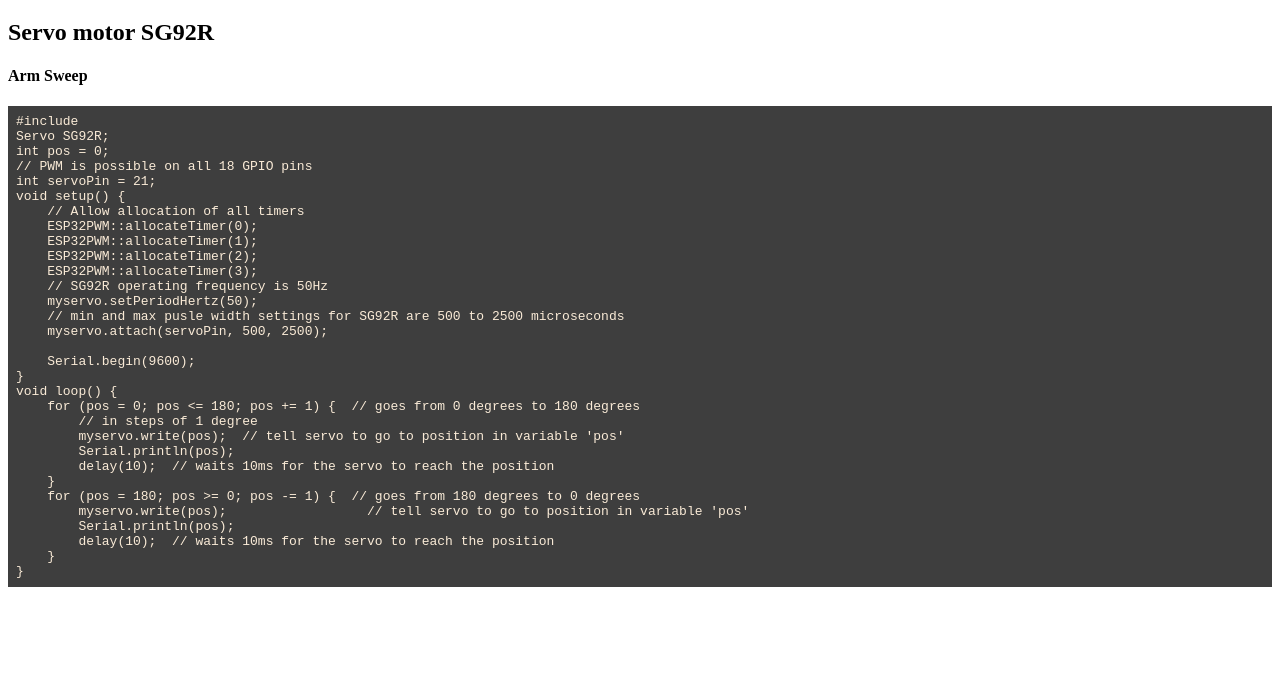
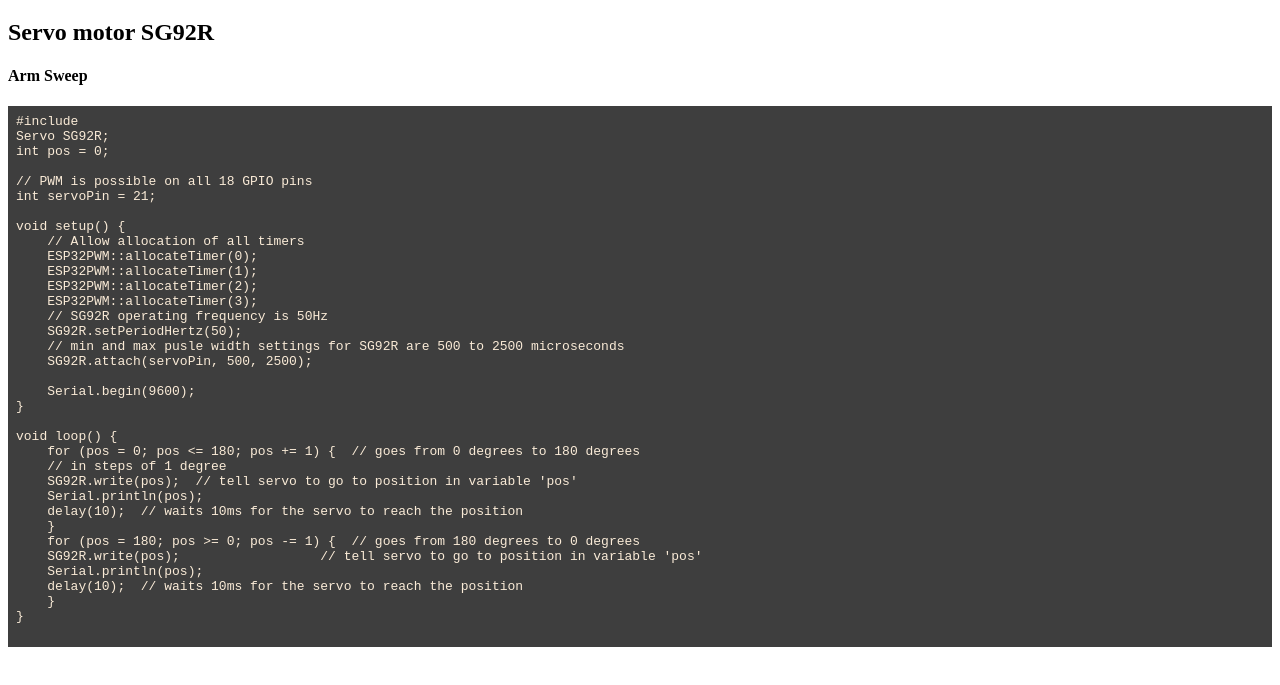
Before and after one commit to ConnectedCat/Tutorials-and-Workshops, a plain HTML site: page ESP32_with_Periferals/index.html in a window 1280 px wide. Shown: the part 61-746 px from the top of the page. Drawn offline with Linux system fonts and the light colour scheme.

Commit message:
Corrected errors in code

```diff
--- a/ESP32_with_Periferals/index.html
+++ b/ESP32_with_Periferals/index.html
@@ -27,8 +27,10 @@
 <pre>#include <ESP32Servo.h>
 Servo SG92R;
 int pos = 0;
+
 // PWM is possible on all 18 GPIO pins
 int servoPin = 21;
+
 void setup() {
     // Allow allocation of all timers
     ESP32PWM::allocateTimer(0);
@@ -36,25 +38,27 @@ void setup() {
     ESP32PWM::allocateTimer(2);
     ESP32PWM::allocateTimer(3);
     // SG92R operating frequency is 50Hz
-    myservo.setPeriodHertz(50);
+    SG92R.setPeriodHertz(50);
     // min and max pusle width settings for SG92R are 500 to 2500 microseconds
-    myservo.attach(servoPin, 500, 2500);
+    SG92R.attach(servoPin, 500, 2500);
 
     Serial.begin(9600);
 }
+
 void loop() {
     for (pos = 0; pos <= 180; pos += 1) {  // goes from 0 degrees to 180 degrees
-        // in steps of 1 degree
-        myservo.write(pos);  // tell servo to go to position in variable 'pos'
-        Serial.println(pos);
-        delay(10);  // waits 10ms for the servo to reach the position
+    // in steps of 1 degree
+    SG92R.write(pos);  // tell servo to go to position in variable 'pos'
+    Serial.println(pos);
+    delay(10);  // waits 10ms for the servo to reach the position
     }
     for (pos = 180; pos >= 0; pos -= 1) {  // goes from 180 degrees to 0 degrees
-        myservo.write(pos);                  // tell servo to go to position in variable 'pos'
-        Serial.println(pos);
-        delay(10);  // waits 10ms for the servo to reach the position
+    SG92R.write(pos);                  // tell servo to go to position in variable 'pos'
+    Serial.println(pos);
+    delay(10);  // waits 10ms for the servo to reach the position
     }
 }
+
 </pre>
     </code>
 </body>
```
